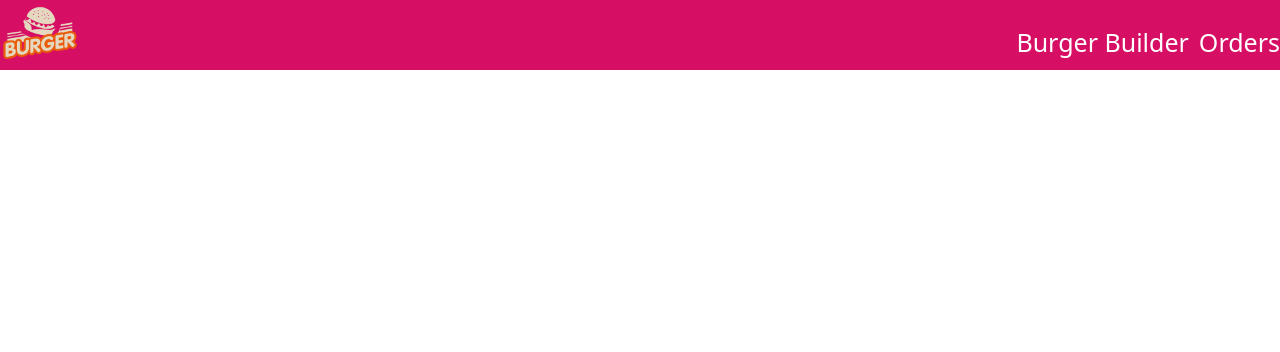
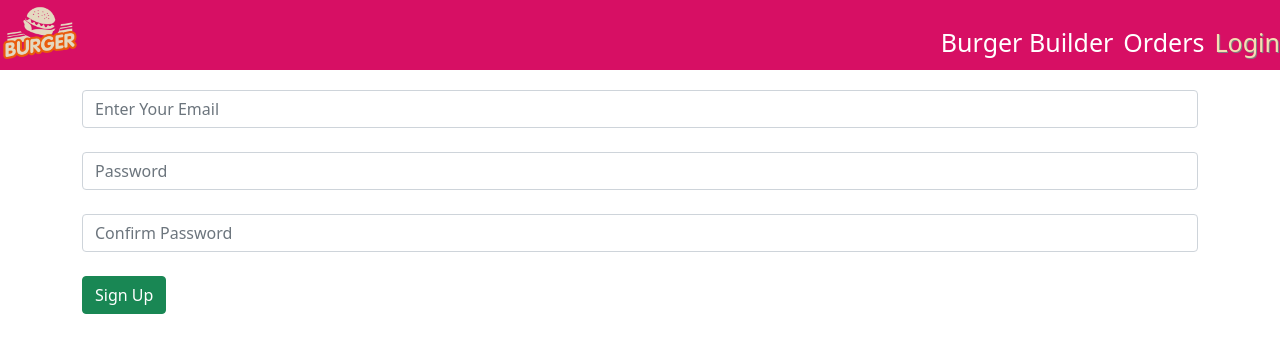
Before and after one commit to sakil-islam/Burger-Builder-Project, a React (Create React App) app: page /login in a window 1280 px wide. Shown: the top 352 px of the page. Built offline with nearby package versions, Linux system fonts and the light colour scheme.

Commit message:
Creating the Auth Form Using Formik

```diff
--- a/package.json
+++ b/package.json
@@ -8,6 +8,7 @@
     "@testing-library/user-event": "^12.8.3",
     "axios": "^0.21.1",
     "bootstrap": "^5.0.1",
+    "formik": "^2.2.8",
     "react": "^17.0.2",
     "react-dom": "^17.0.2",
     "react-popper": "^2.2.5",
--- /dev/null
+++ b/src/Components/Auth/Auth.js
@@ -0,0 +1,58 @@
+import React, { Component } from 'react';
+import { Formik } from 'formik';
+
+class Auth extends Component {
+    render() {
+        return (
+            <div>
+                <Formik
+                    initialValues={
+                        {
+                            email: "",
+                            password: "",
+                            passwordConfirm: "",
+                        }
+                    }
+
+                    onSubmit={
+                        (values) => {
+                            console.log(values);
+                        }
+                    }
+                >
+                    {({ values, handleChange, handleSubmit }) => (<div>
+                        <form onSubmit={handleSubmit}>
+                            <input
+                                name="email"
+                                placeholder="Enter Your Email"
+                                className="form-control"
+                                value={values.email}
+                                onChange={handleChange}
+                            />
+                            <br />
+                            <input
+                                name="password"
+                                placeholder="Password"
+                                className="form-control"
+                                value={values.password}
+                                onChange={handleChange}
+                            />
+                            <br />
+                            <input
+                                name="passwordConfirm"
+                                placeholder="Confirm Password"
+                                className="form-control"
+                                value={values.passwordConfirm}
+                                onChange={handleChange}
+                            />
+                            <br />
+                            <button type="submit" className="btn btn-success">Sign Up</button>
+                        </form>
+                    </div>)}
+                </Formik>
+            </div>
+        )
+    }
+}
+
+export default Auth;
--- a/src/Components/Header/Header.js
+++ b/src/Components/Header/Header.js
@@ -26,6 +26,9 @@
                     <NavItem>
                         <NavLink exact to="/orders" className="NavLink">Orders</NavLink>
                     </NavItem>
+                    <NavItem>
+                        <NavLink exact to="/login" className="NavLink">Login</NavLink>
+                    </NavItem>
                 </Nav>
             </Navbar>
         </div>
--- a/src/Components/Main.js
+++ b/src/Components/Main.js
@@ -3,6 +3,7 @@
 import BurgerBuilder from './BurgerBuilder/BurgerBuilder';
 import Orders from './Orders/Orders';
 import Checkout from './Orders/Checkout/Checkout';
+import Auth from './Auth/Auth';
 
 import { Route } from 'react-router-dom';
 
@@ -13,6 +14,7 @@
             <div className="container">
                 <Route path="/orders" component={Orders} />
                 <Route path="/checkout" component={Checkout} />
+                <Route path="/login" component={Auth} />
                 <Route path="/" exact component={BurgerBuilder} />
             </div>
         </div>
```
Also changed, not shown: 1 other file (tests, documents, lock files or other folders).
